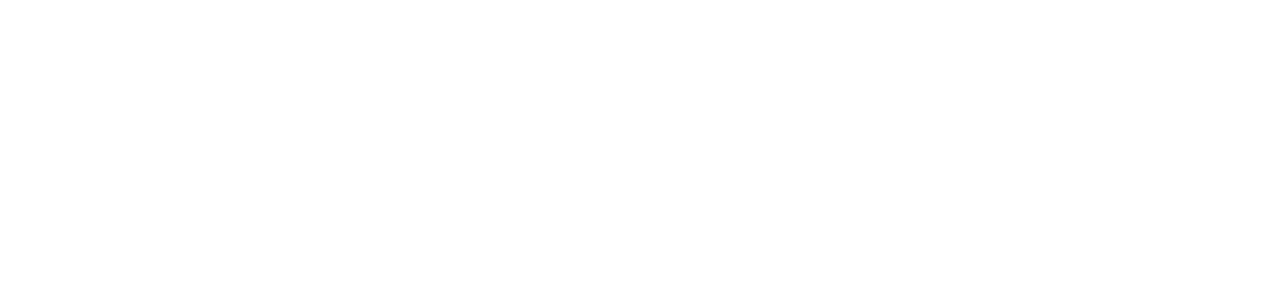
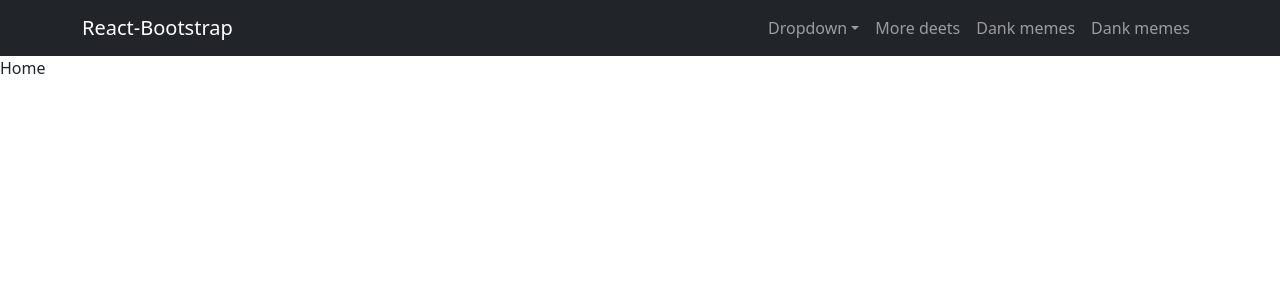
Before and after one commit to LauraSanchezLucas/lsl-fsd-val-frontend-dentalclinic, a React (Vite) app in the folder dentalclinic/: page / in a window 1280 px wide. Shown: the top 300 px of the page. Built offline with nearby package versions, Linux system fonts and the light colour scheme.

Commit message:
feat:structure NavBar from bootstrap  without personal styles

```diff
--- a/dentalclinic/index.html
+++ b/dentalclinic/index.html
@@ -4,6 +4,12 @@
     <meta charset="UTF-8" />
     <link rel="icon" type="image/svg+xml" href="/vite.svg" />
     <meta name="viewport" content="width=device-width, initial-scale=1.0" />
+    <link
+  rel="stylesheet"
+  href="https://cdn.jsdelivr.net/npm/bootstrap@5.2.3/dist/css/bootstrap.min.css"
+  integrity="sha384-rbsA2VBKQhggwzxH7pPCaAqO46MgnOM80zW1RWuH61DGLwZJEdK2Kadq2F9CUG65"
+  crossorigin="anonymous"
+/>
     <title>Vite + React</title>
   </head>
   <body>
--- a/dentalclinic/package.json
+++ b/dentalclinic/package.json
@@ -9,7 +9,9 @@
     "preview": "vite preview"
   },
   "dependencies": {
+    "bootstrap": "^5.2.3",
     "react": "^18.2.0",
+    "react-bootstrap": "^2.7.2",
     "react-dom": "^18.2.0",
     "react-router-dom": "^6.9.0"
   },
--- /dev/null
+++ b/dentalclinic/src/MainApp.jsx
@@ -0,0 +1,16 @@
+import { Route, Routes } from "react-router-dom"
+import { NavBar1 } from "./components/NavBar"
+import { Home } from "./layout/Home"
+
+
+
+export const MainApp = () => {
+  return (
+    <>
+    <NavBar1/>
+    <Routes>
+        <Route path="/" element={<Home/>}/>
+    </Routes>
+    </>
+  )
+}
--- /dev/null
+++ b/dentalclinic/src/components/NavBar.jsx
@@ -0,0 +1,35 @@
+import Container from 'react-bootstrap/Container';
+import Nav from 'react-bootstrap/Nav';
+import Navbar from 'react-bootstrap/Navbar';
+import NavDropdown from 'react-bootstrap/NavDropdown';
+
+export const NavBar1 = () => {
+  return (
+    <Navbar collapseOnSelect expand="lg" bg="dark" variant="dark">
+      <Container>
+        <Navbar.Brand href="#home">React-Bootstrap</Navbar.Brand>
+        <Navbar.Toggle aria-controls="responsive-navbar-nav" />
+        <Navbar.Collapse id="responsive-navbar-nav">
+          <Nav className="me-auto">
+          </Nav>
+          <Nav>
+          <NavDropdown title="Dropdown" id="collasible-nav-dropdown">
+              <NavDropdown.Item href="#action/3.1">Action</NavDropdown.Item>
+              <NavDropdown.Item href="#action/3.2">
+                Another action
+              </NavDropdown.Item>
+              <NavDropdown.Item href="#action/3.3">Something</NavDropdown.Item>
+              <NavDropdown.Divider />
+              <NavDropdown.Item href="#action/3.4">
+                Separated link
+              </NavDropdown.Item>
+            </NavDropdown>
+            <Nav.Link href="#deets">More deets</Nav.Link>
+            <Nav.Link eventKey={2} href="#memes">Dank memes</Nav.Link>
+            <Nav.Link eventKey={2} href="#memes">Dank memes</Nav.Link>
+          </Nav>
+        </Navbar.Collapse>
+      </Container>
+    </Navbar>
+  );
+}
--- /dev/null
+++ b/dentalclinic/src/layout/Home.jsx
@@ -0,0 +1,7 @@
+
+
+export const Home = () => {
+  return (
+    <div>Home</div>
+  )
+}
--- a/dentalclinic/src/main.jsx
+++ b/dentalclinic/src/main.jsx
@@ -1,9 +1,13 @@
 import React from 'react'
 import ReactDOM from 'react-dom/client'
+import { BrowserRouter } from 'react-router-dom'
+import { MainApp } from './MainApp'
 
 
 ReactDOM.createRoot(document.getElementById('root')).render(
   <React.StrictMode>
-
+    <BrowserRouter>
+      <MainApp/>
+    </BrowserRouter>
   </React.StrictMode>,
 )
```
Also changed, not shown: 1 other file (tests, documents, lock files or other folders).
